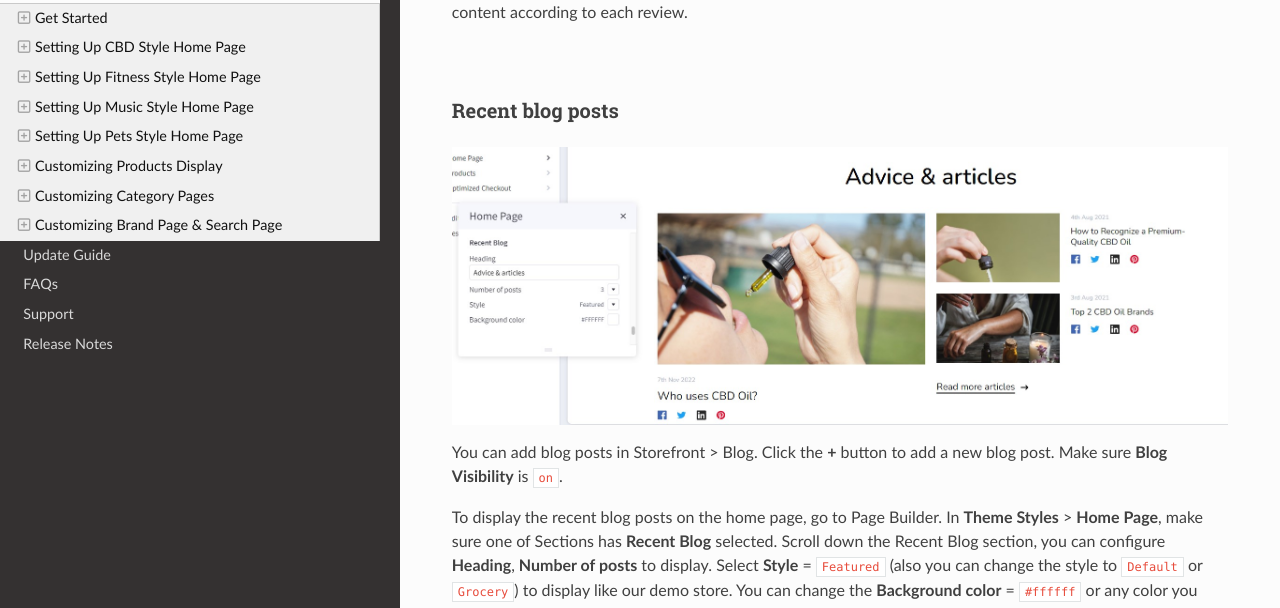
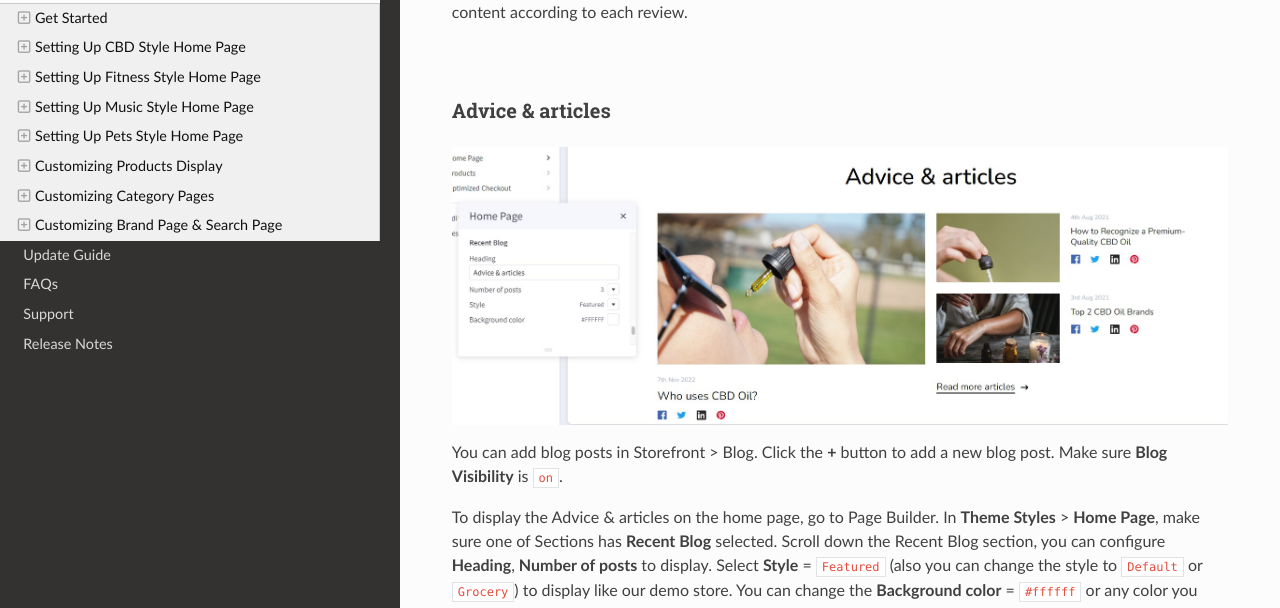
Before and after one commit to allcommerce/bc-inhealth-docs, an MkDocs documentation site: the page built from docs/usage.md, in a window 1280 px wide and 900 px high, scrolled down 14835 px. Shown: the part 163-771 px from the top of the window. Built offline with MkDocs 1.6.1, drawn with Linux system fonts in a browser that asks for light colours; nearby versions of some CDN libraries; some of the changed text lies outside the part shown.

Commit message:
change text and link Advice Articles add theme Pet

```diff
--- a/docs/usage.md
+++ b/docs/usage.md
@@ -251,13 +251,13 @@ In **Padding** panel set `20 5 20 5` for **Desktop**, set `20 5 0 5` for **Table
  In **Title**  Typing your text(In this example, we are leaving it empty). In **Content** typing positive reviews in the input field. In **Rating** select number of stars for reviews. In **Author** typing the author's name of the reviewer. In **Style for theme** select style  you want ( in this example select `InHealth` ). Duplicate to 4 reviews and change content according to each review.
 
 
-### Recent blog posts
+### Advice & articles
 
 ![edit-recent-blog](img/edit-recent-blog.jpg)
 
 You can add blog posts in Storefront > Blog. Click the **+** button to add a new blog post. Make sure **Blog Visibility** is `on`.
 
-To display the recent blog posts on the home page, go to Page Builder. In **Theme Styles** > **Home Page**, make sure one of Sections has **Recent Blog** selected. Scroll down the Recent Blog section, you can configure **Heading**, **Number of posts** to display. Select **Style** = `Featured` (also you can change the style to `Default` or `Grocery`) to display like our demo store. You can change the **Background color** = `#ffffff` or any color you want.
+To display the Advice & articles on the home page, go to Page Builder. In **Theme Styles** > **Home Page**, make sure one of Sections has **Recent Blog** selected. Scroll down the Recent Blog section, you can configure **Heading**, **Number of posts** to display. Select **Style** = `Featured` (also you can change the style to `Default` or `Grocery`) to display like our demo store. You can change the **Background color** = `#ffffff` or any color you want.
 
 ### Newsletter
 
@@ -312,7 +312,7 @@ You can read these common instructions in **Setting Up Fitness Style Home Page**
 
 - [Customers Reviews](#customers-reviews)
 
-- [Recent blog posts](#recent-blog-posts)
+- [Advice & articles](#advice-articles)
 
 - [Newsletter](#newsletter)
 
@@ -362,7 +362,7 @@ You can read these common instructions in **Setting Up Music Style Home Page** c
 
 - [Customers Reviews](#customers-reviews)
 
-- [Recent blog posts](#recent-blog-posts)
+- [Advice & articles](#advice-articles)
 
 - [Newsletter](#newsletter)
 
@@ -400,6 +400,8 @@ You can read these common instructions in **Setting Up Pets Style Home Page** ch
 - [New products](#new-products)
 
 - [Customers Reviews](#customers-reviews)
+
+- [Advice & Articles](#advice-articles)
 
 - [Newsletter](#newsletter)
 
```
